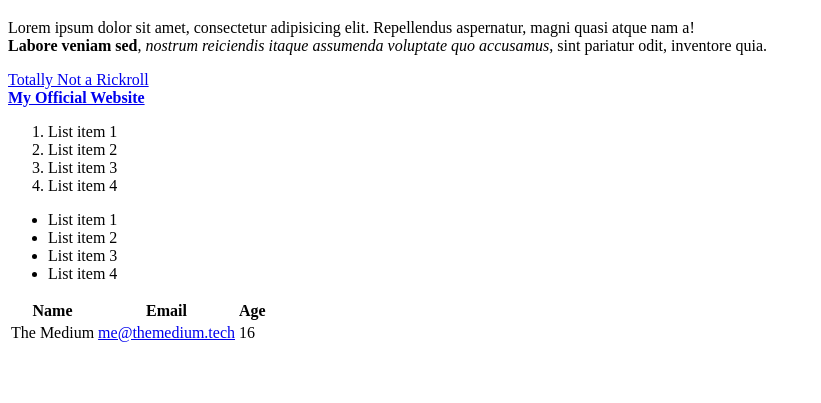
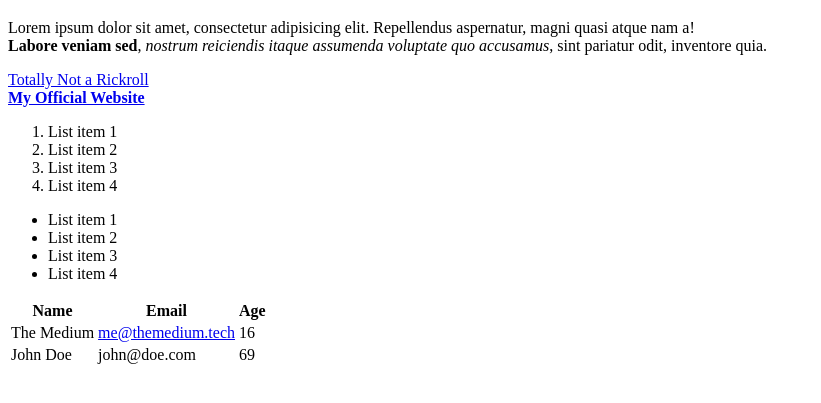
Before and after one commit to themediumm/now, a plain HTML site: page index.html in a window 1280 px wide. Shown: the part 61-464 px from the top of the page, without its empty margins (0-821 px from the left). Drawn offline with Linux system fonts and the light colour scheme.

Commit message:
changes to the table

```diff
--- a/index.html
+++ b/index.html
@@ -37,7 +37,12 @@
 				<td><a href="mailto:me@themedium.tech">me@themedium.tech</a></td>
 				<td>16</td>
 			</tr>
-
+			<tr>
+				<td>John Doe</td>
+				<td>john@doe.com</td>
+				<td>69</td>
+			</tr>
+		</tbody>
 
 	</table>
 </body>
```
Also changed, not shown: 1 other file.
